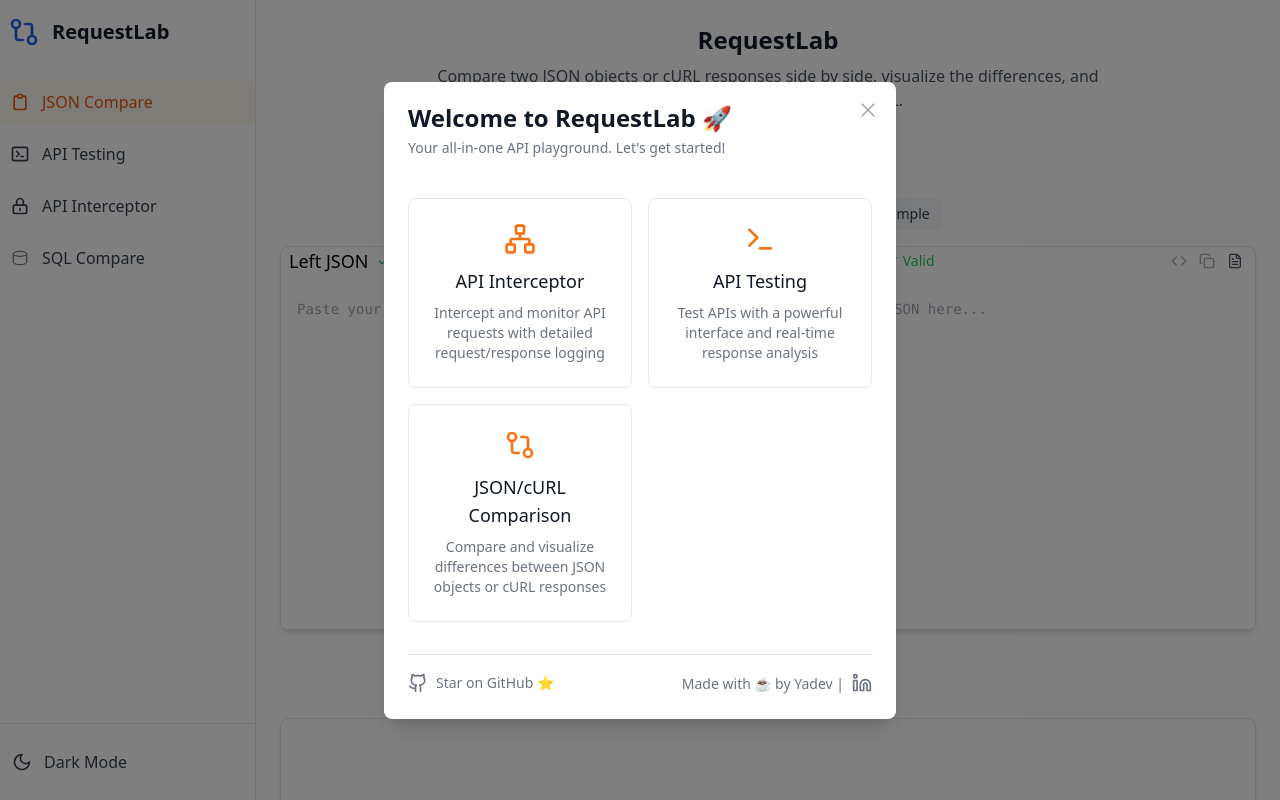
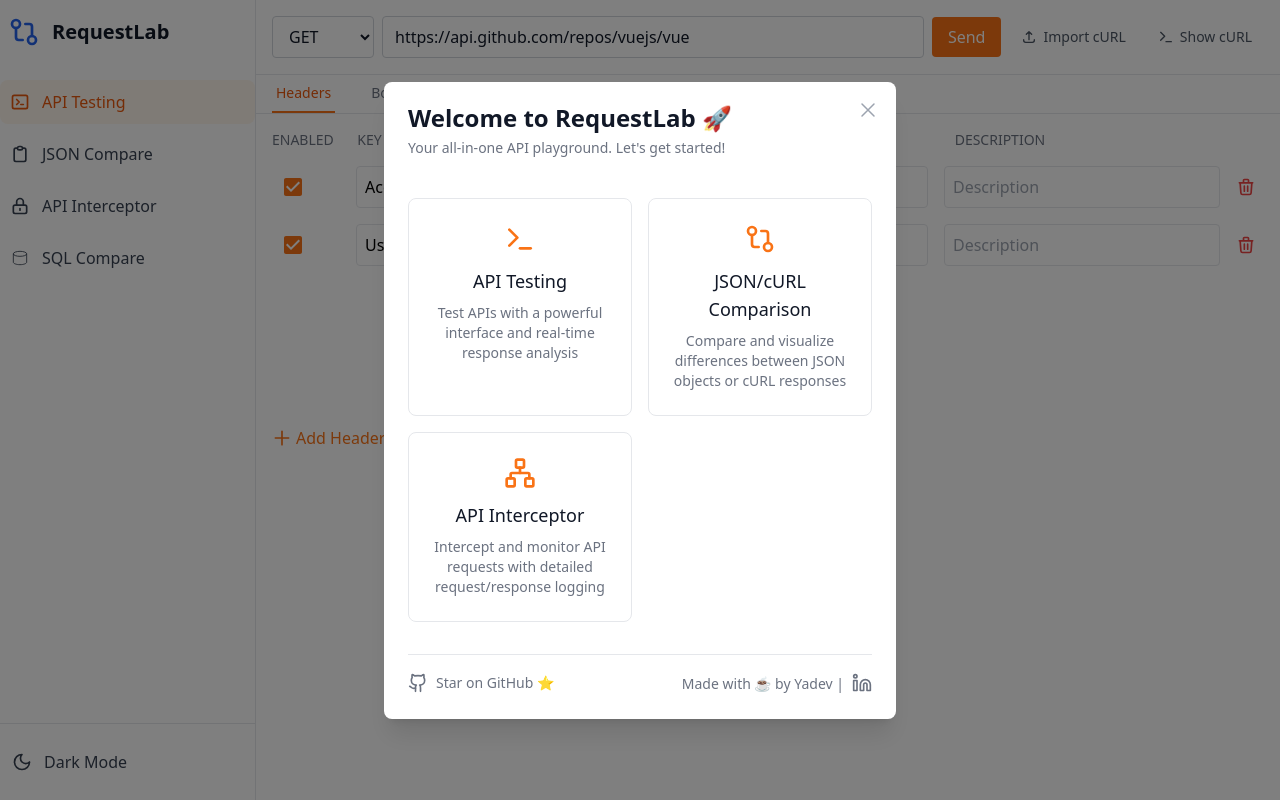
Before and after one commit to RequestLaboratory/requestlab, a React (Vite) app: page / in a window 1280 px wide. Built offline with nearby package versions, Linux system fonts and the light colour scheme.

Commit message:
routing fix

```diff
--- a/src/App.tsx
+++ b/src/App.tsx
@@ -210,7 +210,7 @@ const rightExample = JSON.stringify({
 }, null, 2);
 
 function AppContent() {
-  const [activePage, setActivePage] = useState<'compare' | 'api-testing' | 'api-interceptor' | 'sql-compare'>('compare');
+  const [activePage, setActivePage] = useState<'compare' | 'api-testing' | 'api-interceptor' | 'sql-compare'>('api-testing');
   const [mode, setMode] = useState<ComparisonMode>('json');
   const [showWelcomePopup, setShowWelcomePopup] = useState(true);
   const { isDarkMode, toggleTheme } = useContext(ThemeContext);
@@ -281,14 +281,14 @@ function AppContent() {
 
   // Update activePage based on current route
   useEffect(() => {
-    if (location.pathname === '/api-testing') {
+    if (location.pathname === '/') {
       setActivePage('api-testing');
+    } else if (location.pathname === '/json-compare') {
+      setActivePage('compare');
     } else if (location.pathname === '/api-interceptor') {
       setActivePage('api-interceptor');
     } else if (location.pathname === '/sql-compare') {
       setActivePage('sql-compare');
-    } else {
-      setActivePage('compare');
     }
   }, [location.pathname]);
 
@@ -357,29 +357,6 @@ function AppContent() {
                   stroke="currentColor"
                   viewBox="0 0 24 24"
                 >
-                  <path strokeLinecap="round" strokeLinejoin="round" strokeWidth={2} d="M9 5H7a2 2 0 00-2 2v12a2 2 0 002 2h10a2 2 0 002-2V7a2 2 0 00-2-2h-2M9 5a2 2 0 002 2h2a2 2 0 002-2M9 5a2 2 0 012-2h2a2 2 0 012 2" />
-                </svg>
-                <span className="ml-3 font-medium">
-                  JSON Compare
-                </span>
-              </div>
-            </button>
-
-            <button
-              onClick={() => navigate('/api-testing')}
-              className={`group relative flex items-center rounded-lg p-2.5 ${
-                location.pathname === '/api-testing'
-                  ? 'bg-orange-50 dark:bg-orange-900/20 text-orange-600 dark:text-orange-400'
-                  : 'text-gray-700 dark:text-gray-300 hover:bg-gray-50 dark:hover:bg-gray-700/50'
-              } transition-colors duration-200`}
-            >
-              <div className="flex items-center w-full">
-                <svg
-                  className="w-5 h-5"
-                  fill="none"
-                  stroke="currentColor"
-                  viewBox="0 0 24 24"
-                >
                   <path strokeLinecap="round" strokeLinejoin="round" strokeWidth={2} d="M8 9l3 3-3 3m5 0h3M5 20h14a2 2 0 002-2V6a2 2 0 00-2-2H5a2 2 0 00-2 2v12a2 2 0 002 2z" />
                 </svg>
                 <span className="ml-3 font-medium">
@@ -406,6 +383,29 @@ function AppContent() {
                 </div>
               </div>
             )}
+
+            <button
+              onClick={() => navigate('/json-compare')}
+              className={`group relative flex items-center rounded-lg p-2.5 ${
+                location.pathname === '/json-compare'
+                  ? 'bg-orange-50 dark:bg-orange-900/20 text-orange-600 dark:text-orange-400'
+                  : 'text-gray-700 dark:text-gray-300 hover:bg-gray-50 dark:hover:bg-gray-700/50'
+              } transition-colors duration-200`}
+            >
+              <div className="flex items-center w-full">
+                <svg
+                  className="w-5 h-5"
+                  fill="none"
+                  stroke="currentColor"
+                  viewBox="0 0 24 24"
+                >
+                  <path strokeLinecap="round" strokeLinejoin="round" strokeWidth={2} d="M9 5H7a2 2 0 00-2 2v12a2 2 0 002 2h10a2 2 0 002-2V7a2 2 0 00-2-2h-2M9 5a2 2 0 002 2h2a2 2 0 002-2M9 5a2 2 0 012-2h2a2 2 0 012 2" />
+                </svg>
+                <span className="ml-3 font-medium">
+                  JSON Compare
+                </span>
+              </div>
+            </button>
 
             <button
               onClick={() => navigate('/api-interceptor')}
@@ -479,7 +479,8 @@ function AppContent() {
       <div className="flex-1 overflow-hidden relative">
         {isLoading && <Loader />}
         <Routes>
-          <Route path="/" element={
+          <Route path="/" element={<ApiTesting />} />
+          <Route path="/json-compare" element={
             <div className="h-full overflow-auto">
               <div className="max-w-7xl mx-auto p-6">
                 <div className="mb-8">
@@ -613,7 +614,6 @@ function AppContent() {
               </div>
             </div>
           } />
-          <Route path="/api-testing" element={<ApiTesting />} />
           <Route path="/api-interceptor" element={<ApiInterceptor />} />
           <Route path="/interceptor-logs" element={<InterceptorLogs />} />
           <Route path="/sql-compare" element={<SQLCompare />} />
--- a/src/components/WelcomePopup.tsx
+++ b/src/components/WelcomePopup.tsx
@@ -47,18 +47,7 @@ const WelcomePopup: React.FC<WelcomePopupProps> = ({ isOpen, onClose }) => {
 
               <div className="grid grid-cols-1 gap-4 sm:grid-cols-2">
                 <button
-                  onClick={() => handleOptionSelect('/api-interceptor')}
-                  className="flex flex-col items-center p-6 rounded-lg border border-gray-200 dark:border-gray-700 hover:border-orange-500 dark:hover:border-orange-500 transition-colors duration-200 group"
-                >
-                  <Network className="h-8 w-8 text-orange-500 mb-3 group-hover:scale-110 transition-transform duration-200" />
-                  <h4 className="text-lg font-medium text-gray-900 dark:text-white mb-2">API Interceptor</h4>
-                  <p className="text-sm text-gray-500 dark:text-gray-400 text-center">
-                    Intercept and monitor API requests with detailed request/response logging
-                  </p>
-                </button>
-
-                <button
-                  onClick={() => handleOptionSelect('/api-testing')}
+                  onClick={() => handleOptionSelect('/')}
                   className="flex flex-col items-center p-6 rounded-lg border border-gray-200 dark:border-gray-700 hover:border-orange-500 dark:hover:border-orange-500 transition-colors duration-200 group"
                 >
                   <Terminal className="h-8 w-8 text-orange-500 mb-3 group-hover:scale-110 transition-transform duration-200" />
@@ -69,13 +58,24 @@ const WelcomePopup: React.FC<WelcomePopupProps> = ({ isOpen, onClose }) => {
                 </button>
 
                 <button
-                  onClick={() => handleOptionSelect('/')}
+                  onClick={() => handleOptionSelect('/json-compare')}
                   className="flex flex-col items-center p-6 rounded-lg border border-gray-200 dark:border-gray-700 hover:border-orange-500 dark:hover:border-orange-500 transition-colors duration-200 group"
                 >
                   <GitCompare className="h-8 w-8 text-orange-500 mb-3 group-hover:scale-110 transition-transform duration-200" />
                   <h4 className="text-lg font-medium text-gray-900 dark:text-white mb-2">JSON/cURL Comparison</h4>
                   <p className="text-sm text-gray-500 dark:text-gray-400 text-center">
                     Compare and visualize differences between JSON objects or cURL responses
+                  </p>
+                </button>
+
+                <button
+                  onClick={() => handleOptionSelect('/api-interceptor')}
+                  className="flex flex-col items-center p-6 rounded-lg border border-gray-200 dark:border-gray-700 hover:border-orange-500 dark:hover:border-orange-500 transition-colors duration-200 group"
+                >
+                  <Network className="h-8 w-8 text-orange-500 mb-3 group-hover:scale-110 transition-transform duration-200" />
+                  <h4 className="text-lg font-medium text-gray-900 dark:text-white mb-2">API Interceptor</h4>
+                  <p className="text-sm text-gray-500 dark:text-gray-400 text-center">
+                    Intercept and monitor API requests with detailed request/response logging
                   </p>
                 </button>
               </div>
```
